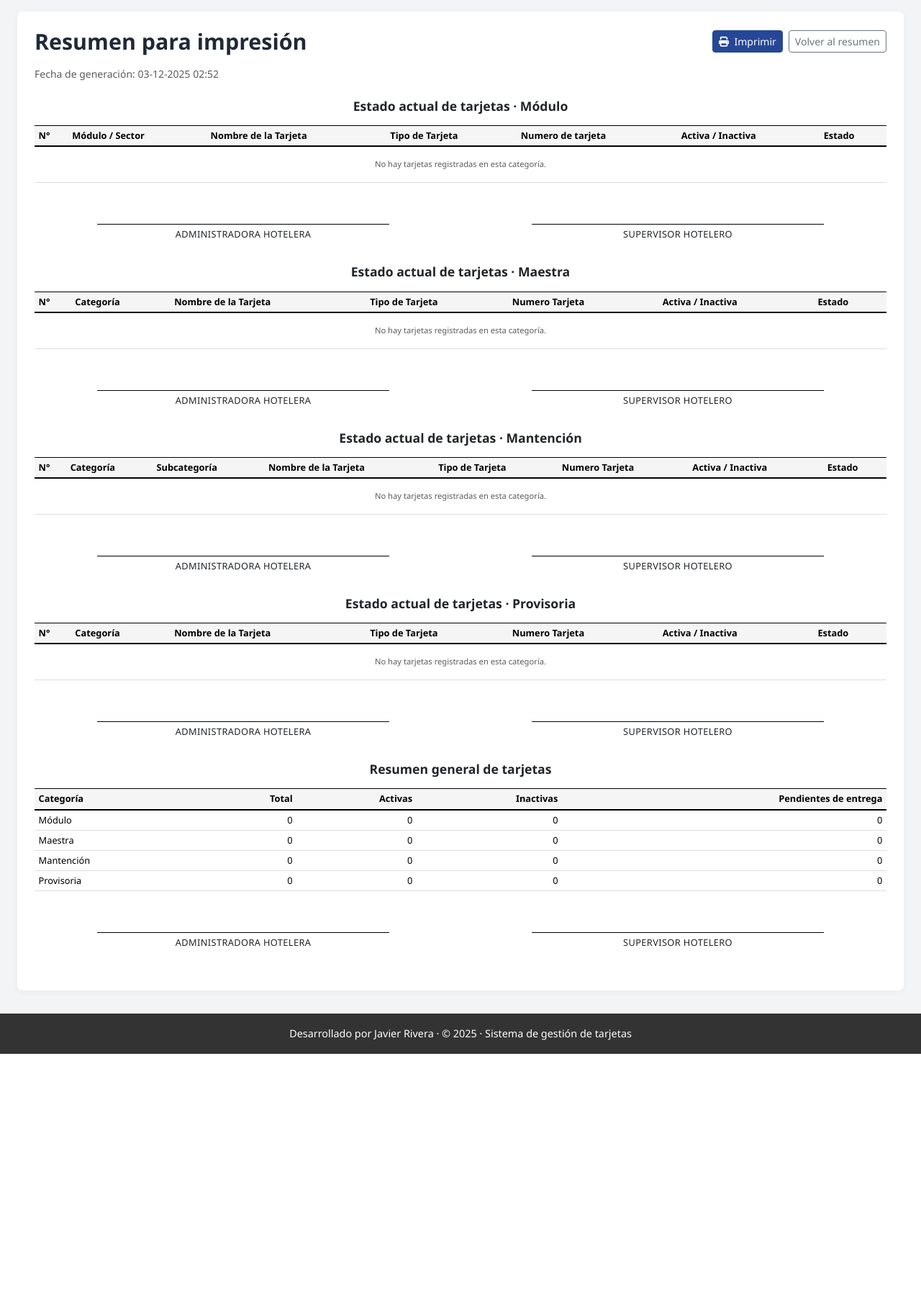
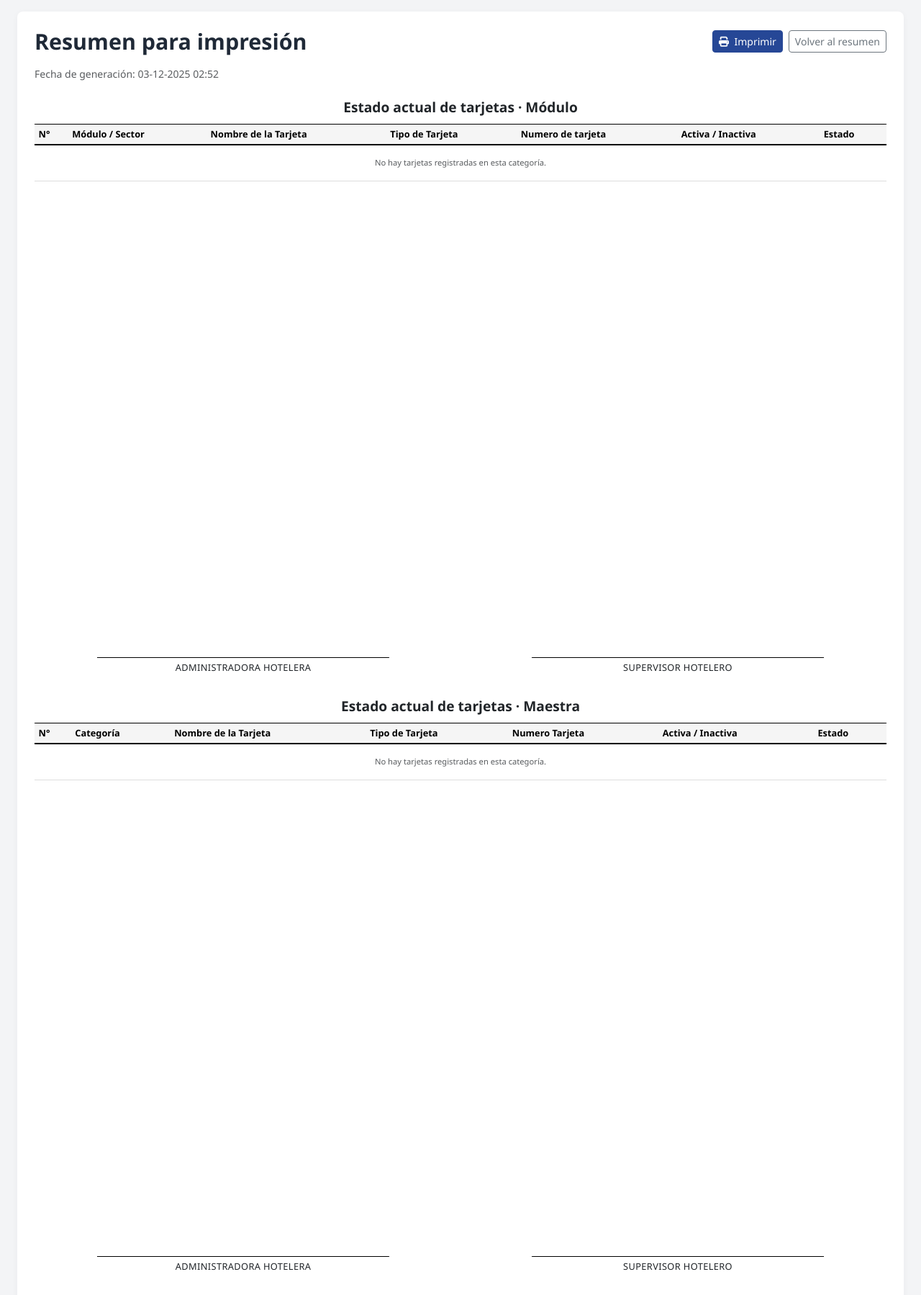
Before and after one commit to Javier-9690/tarjetas-web, a Flask app: page /summary/print in a window 1280 px wide. Shown: the part 121-1920 px from the top of the page at 72% size. Before the commit the page ends 1585 px from the top, so only its background shows below. Run offline with Flask 3, Linux system fonts and the light colour scheme; the visitor is signed in with stand-in values (Sample User, id 1); data that the repository does not hold is empty.

Commit message:
Update print_summary.html

```diff
--- a/templates/print_summary.html
+++ b/templates/print_summary.html
@@ -4,28 +4,27 @@
 
 {% block extra_head %}
 <style>
-  /* Configuración de página A4 para impresión */
+  /* Página A4 horizontal (landscape) */
   @page {
-    size: A4 portrait;
-    margin: 15mm;
+    size: A4 landscape;
+    margin: 10mm;
   }
 
-  .print-section {
+  /* Contenedor general de cada página de impresión */
+  .print-page {
     margin-bottom: 2rem;
+    display: flex;
+    flex-direction: column;
+    min-height: 100vh;  /* para empujar las firmas al fondo */
   }
 
-  .print-section h3 {
-    font-size: 1.1rem;
-    font-weight: 600;
-  }
-
-  .print-table-title {
+  .print-page-title {
     font-size: 1.2rem;
     font-weight: 600;
     margin-bottom: 0.75rem;
+    text-align: center;
   }
 
-  /* Tablas más compactas en impresión */
   .data-table {
     font-size: 0.8rem;
     border-collapse: collapse;
@@ -44,13 +43,18 @@
     background-color: #f5f5f5;
   }
 
-  /* Evitar cortes feos de filas en medio de página */
   .data-table tr {
     page-break-inside: avoid;
   }
 
+  /* Zona de firmas al fondo de la página */
+  .print-page-body {
+    flex: 1 0 auto;  /* contenido ocupa el espacio superior */
+  }
+
   .signature-box {
-    margin-top: 2.5rem;
+    margin-top: auto;   /* se pega al fondo de la página */
+    padding-top: 1rem;
   }
 
   .signature-line {
@@ -83,11 +87,11 @@
       padding: 0;
     }
 
-    .print-section {
+    .print-page {
       page-break-after: always;
     }
 
-    .print-section:last-of-type {
+    .print-page:last-of-type {
       page-break-after: auto;
     }
   }
@@ -117,8 +121,9 @@
   {# ========= UNA PÁGINA POR CADA CATEGORÍA ========= #}
   {% for code in categories %}
     {% set detail = details_per_cat[code] %}
-    <div class="print-section">
-      <h3 class="text-center mb-3">
+    <div class="print-page">
+      <div class="print-page-body">
+        <h3 class="print-page-title">
           Estado actual de tarjetas · {{ detail.label }}
         </h3>
 
@@ -155,8 +160,9 @@
             </tbody>
           </table>
         </div>
+      </div>
 
-      <!-- FIRMAS -->
+      <!-- FIRMAS, PEGADAS ABAJO -->
       <div class="row signature-box">
         <div class="col-6 text-center">
           <div class="signature-line"></div>
@@ -171,8 +177,9 @@
   {% endfor %}
 
   {# ========= ÚLTIMA PÁGINA: RESUMEN GENERAL ========= #}
-  <div class="print-section">
-    <h3 class="text-center mb-3">
+  <div class="print-page">
+    <div class="print-page-body">
+      <h3 class="print-page-title">
         Resumen general de tarjetas
       </h3>
 
@@ -206,8 +213,9 @@
           </tbody>
         </table>
       </div>
+    </div>
 
-    <!-- FIRMAS -->
+    <!-- FIRMAS, PEGADAS ABAJO -->
     <div class="row signature-box">
       <div class="col-6 text-center">
         <div class="signature-line"></div>
```
Lines whose indentation alone changed are shown as unchanged.
